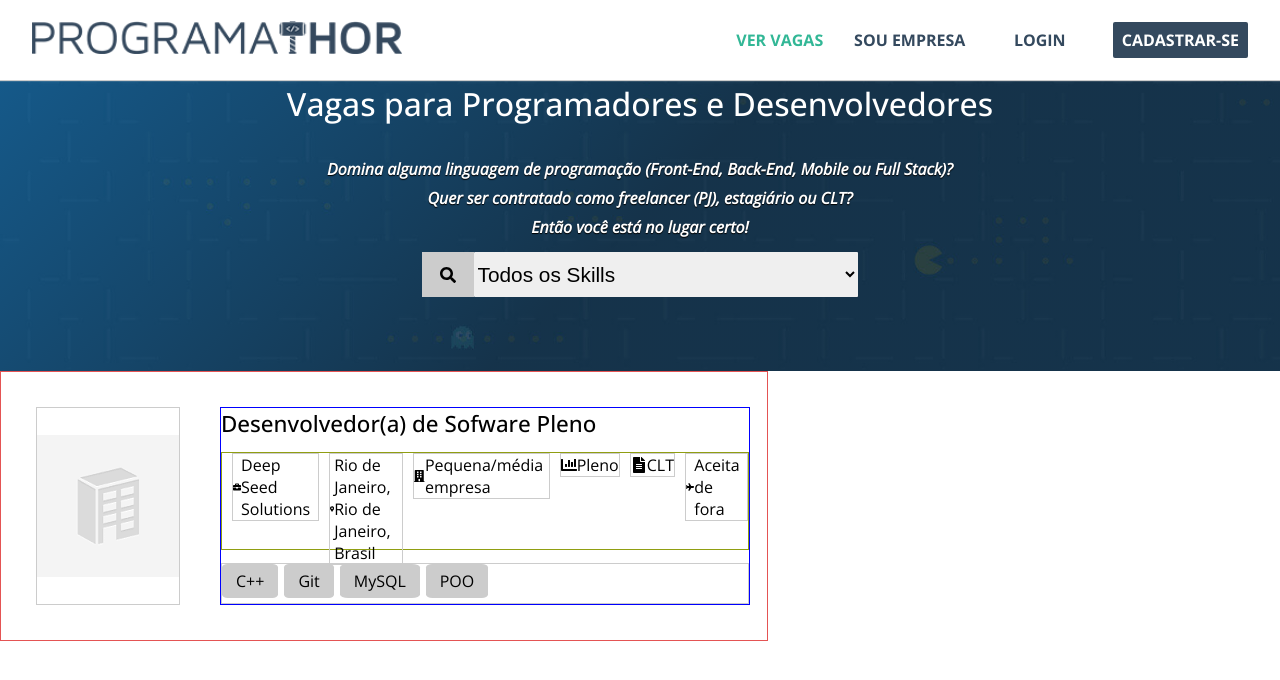
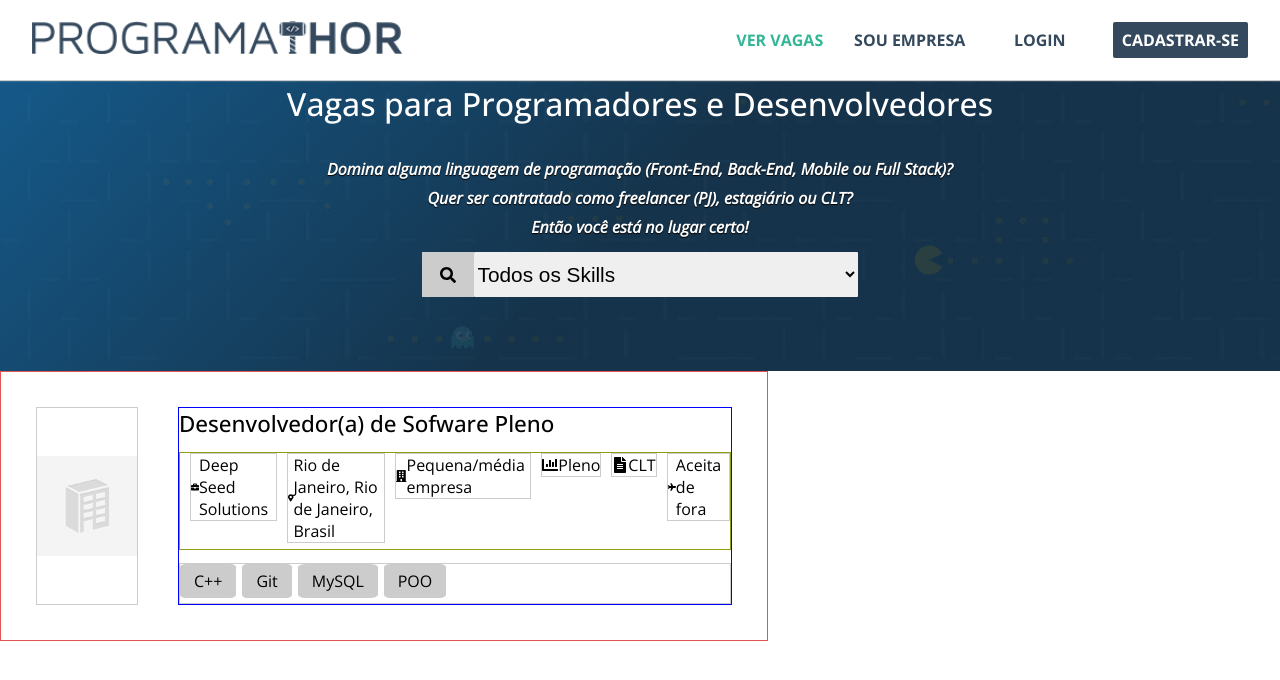
Before and after one commit to MarcosWinicios/jobs-web, a React (Create React App) app: page / in a window 1280 px wide. Shown: the top 680 px of the page. Built offline with nearby package versions, Linux system fonts and the light colour scheme; the HTML template or start-up script is replaced by a standard one.

Commit message:
corrigindo tamanho da imagem

```diff
--- a/src/components/Job/index.tsx
+++ b/src/components/Job/index.tsx
@@ -7,7 +7,7 @@ const Job = () => {
     return (
         <div className="job-container">
             <figure>
-                <img src={CompanyImage} alt="company-logo" loading="lazy" sizes="100" />
+                <img src={CompanyImage} alt="company-logo" loading="lazy" width="100" height="100" />
             </figure>
             <div className="container-data-job">
                 <h3>Desenvolvedor(a) de Sofware Pleno</h3>
```
